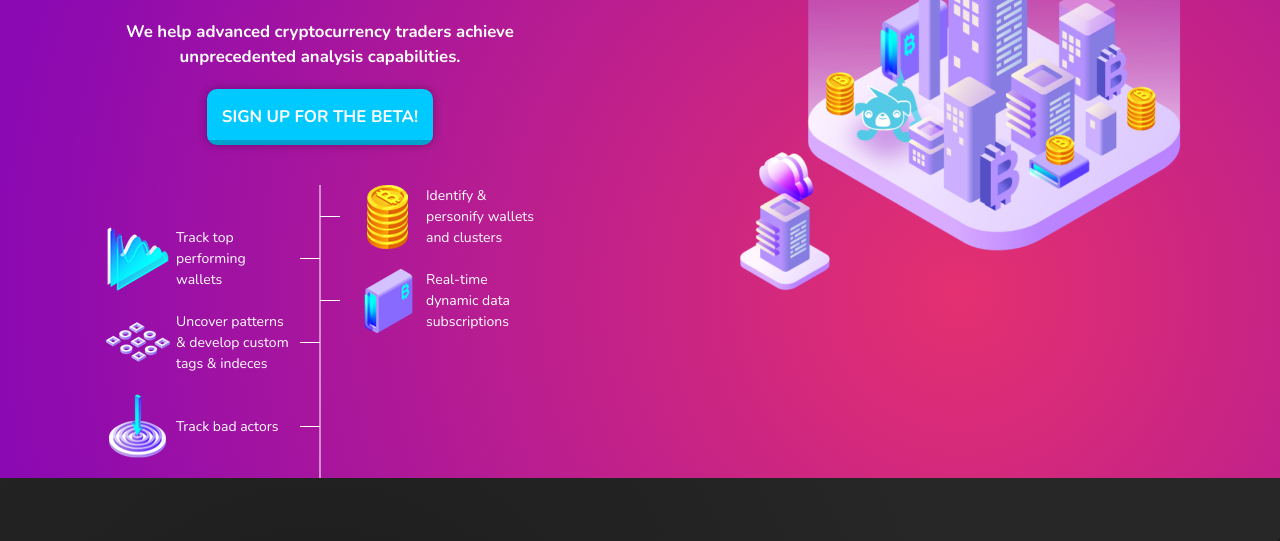
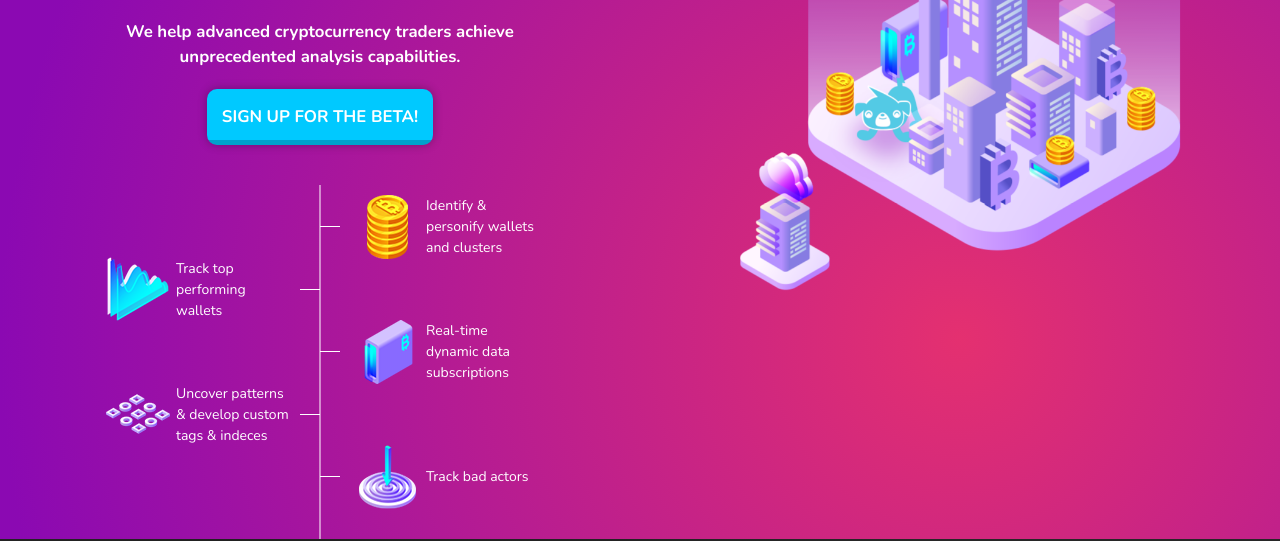
Before and after one commit to trezy/frst-website, a website: page src/index.html in a window 1280 px wide. Shown: the part 261-802 px from the top of the page. Drawn offline with nearby package versions, Linux system fonts and the light colour scheme; files that its build step writes are made by us from their sources.

Commit message:
Allow most sections to use full viewport height

```diff
--- a/src/scss/core/_section.scss
+++ b/src/scss/core/_section.scss
@@ -1,4 +1,5 @@
 section {
   display: grid;
+  min-height: 100vh;
   padding: 0 calc(50vw - 70rem);
 }
--- a/src/scss/sections/_home.scss
+++ b/src/scss/sections/_home.scss
@@ -34,19 +34,20 @@
   }
 
   .chrono {
+    align-content: space-between;
     animation-delay: 1.5s;
     animation-duration: 1s;
     animation-fill-mode: both;
     animation-name: fadeIn;
     display: grid;
+    flex-grow: 1;
     grid-template-areas:
       '.      item1'
       'item2  item1'
       'item2  item3'
       'item4  item3'
-      'item4  .'
-      'item5  .'
-      ;
+      'item4  item5'
+      '.      item5';
     grid-template-columns: repeat(2, 1fr);
     opacity: 0;
     position: relative;
@@ -84,8 +85,7 @@
       }
     }
 
-    > :nth-child(1),
-    > :nth-child(3) {
+    > :nth-child(odd) {
       animation-name: fadeIn, slideInFromRight;
       grid-template-columns: min-content 1fr 1.5fr;
 
@@ -95,9 +95,7 @@
       }
     }
 
-    > :nth-child(2),
-    > :nth-child(4),
-    > :nth-child(5) {
+    > :nth-child(even) {
       animation-name: fadeIn, slideInFromLeft;
       grid-template-columns: 1fr 1.5fr min-content;
 
--- a/src/scss/sections/_section3.scss
+++ b/src/scss/sections/_section3.scss
@@ -13,6 +13,7 @@
     #8518a4
   );
   grid-template-columns: 1.1fr 1fr;
+  min-height: auto;
 
   article {
     margin-left: 10rem;
--- a/src/scss/sections/_section6.scss
+++ b/src/scss/sections/_section6.scss
@@ -13,6 +13,7 @@
   );
   display: flex;
   flex-direction: column;
+  min-height: auto;
   padding-bottom: 10rem;
   padding-top: 10rem;
 
```
